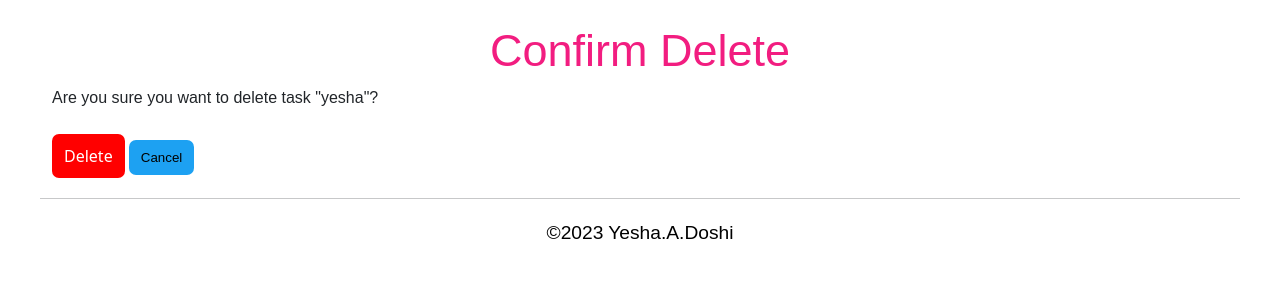
After one commit to yeshadoshi27/yesha_doshi, a Django app: page /contacts/1/delete/ in a window 1280 px wide. The commit adds this page. Shown: the top 300 px of the page. Run offline with Django 4.2, Linux system fonts and the light colour scheme; data comes from the database, SQL or seed files in the repository; both versions use the stored data as it was after the commit; some libraries are stand-ins or nearby versions.

Commit message:
SignatureCreated

```diff
--- a/yesha_doshi/templates/base.html
+++ b/yesha_doshi/templates/base.html
@@ -22,7 +22,7 @@
     {% block content %}{% endblock content %}
   </div>
   <div class="footer">
-    <p class="signature">&copy;2023 FN LN</p>
+    <p class="signature">&copy;2023 Yesha.A.Doshi</p>
   </div>
 </body>
 
--- /dev/null
+++ b/yesha_doshi/templates/contacts/task_confirm_delete.html
@@ -0,0 +1,60 @@
+{% extends "base.html" %}
+
+{% block content %}
+<style>
+  h1 {
+    text-align: center;
+    color: #f21d80;
+    font-size: 45px;
+    font-family: Arial, Helvetica, sans-serif;
+    font-weight: 500;
+}
+.container{
+  margin-left: 40px;
+}
+p{
+  font-family: 'Arial';
+}
+  .submit{
+    padding: 10px 12px;
+    background-color: red;
+    color: white;
+    border: none;
+    border-radius: 7px;
+  }
+  .cancel{
+    margin-top: 2px;
+    padding: 10px 12px;
+    background-color: #1DA1F2;
+    color: black;
+    border: none;
+    border-radius: 7px;
+    text-decoration: none;
+    font-size: 13.33px;
+      font-family: Arial;
+  }
+  .footer {
+    text-align: center;
+    margin-top: 20px;
+  }
+  .signature{
+    color: rgb(0, 0, 0);
+    font-size: larger;
+  }
+  hr{
+    margin: 20px 40px;
+
+  }
+</style>
+<h1 class="mt-4">Confirm Delete</h1>
+<div class="container">
+  <p>Are you sure you want to delete task "{{ task.name }}"?</p>
+  <form method="post" class="mt-4">
+    {% csrf_token %}
+    <button type="submit" class="submit">Delete</button>
+    <a class="cancel" href="{% url 'task_list' %}">Cancel</a>
+  </form>
+</div>
+<hr>
+
+{% endblock content %}
--- a/yesha_doshi/templates/contacts/task_list.html
+++ b/yesha_doshi/templates/contacts/task_list.html
@@ -69,10 +69,10 @@ tr:nth-child(odd) {
   }
 </style>
 <div style="text-align: center;">
-  <h1 class="mt-4">Contact Management</h1>
+  <h1 class="mt-4">Contact Manager</h1>
 </div>
 <div class="container">
-  <a href="{% url 'task_create' %}" class="new-contact-btn">Create a New Contact</a>
+  <a href="{% url 'task_create' %}" class="new-contact-btn">Add New Contact</a>
   <table class="table table-striped table-bordered mt-4">
 
     <thead>
```
Also changed, not shown: yesha_doshi/db.sqlite3.
